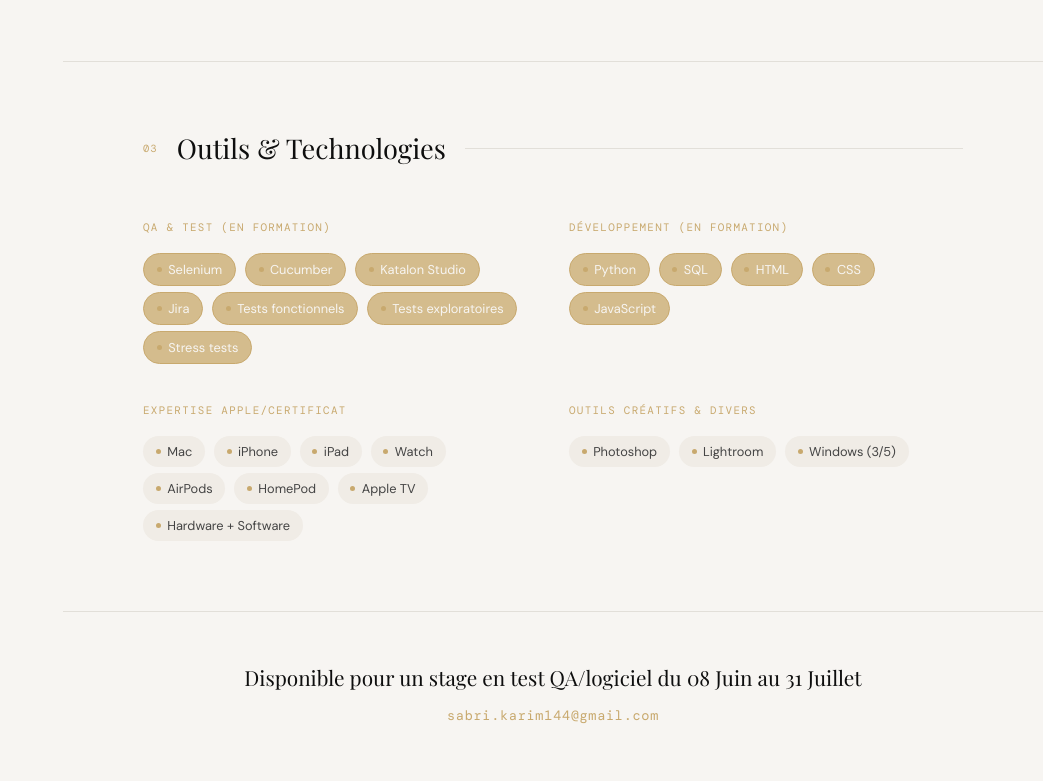
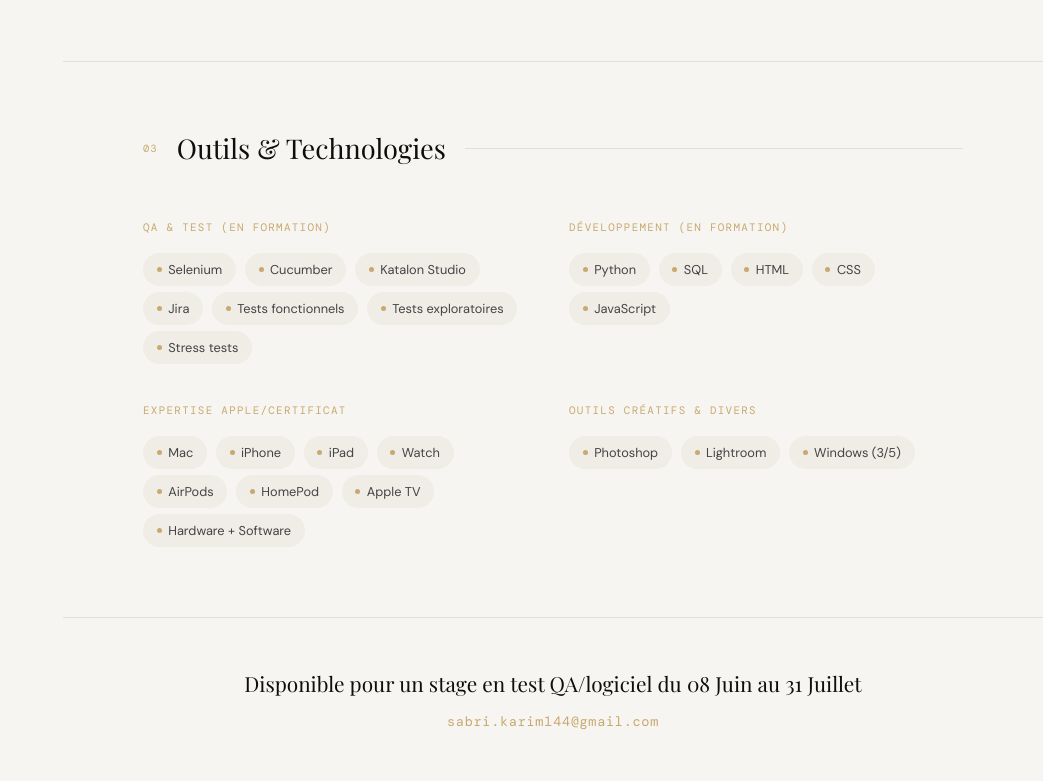
Before and after one commit to sabrikarim144-ship-it/NCV-linkedin, a plain HTML site: page index.html in a window 1280 px wide. Shown: the part 2765-3546 px from the top of the page, without its empty margins (237-1280 px from the left). Drawn offline with nearby package versions, Linux system fonts and the light colour scheme.

Commit message:
Update index.html

```diff
--- a/index.html
+++ b/index.html
@@ -477,19 +477,15 @@
     align-items: center;
     gap: .4rem;
     font-size: .8rem;
-    background: #f0ece6;
+    background: #f0ece6; /* Couleur de base (identique à Apple) */
     color: #444;
     padding: .3rem .8rem;
     border-radius: 20px;
     margin: 0 .3rem .4rem 0;
+    border: 1px solid transparent; /* Pour garder l'alignement stable */
   }
 
-  /* MODIFICATION ICI : Doré plus léger pour les items actifs */
-  .skill-pill.active {
-    background: #d4bc8d;
-    color: var(--white);
-    border: 1px solid #c8a96e;
-  }
+  /* On supprime la règle skill-pill.active pour que tout soit uniforme */
 
   .skill-pill .dot {
     width: 5px; height: 5px;
@@ -812,21 +808,21 @@
     <div class="skills-grid">
       <div>
         <div class="skill-group-title">QA &amp; Test (en formation)</div>
-        <span class="skill-pill active"><span class="dot"></span>Selenium</span>
-        <span class="skill-pill active"><span class="dot"></span>Cucumber</span>
-        <span class="skill-pill active"><span class="dot"></span>Katalon Studio</span>
-        <span class="skill-pill active"><span class="dot"></span>Jira</span>
-        <span class="skill-pill active"><span class="dot"></span>Tests fonctionnels</span>
-        <span class="skill-pill active"><span class="dot"></span>Tests exploratoires</span>
-        <span class="skill-pill active"><span class="dot"></span>Stress tests</span>
+        <span class="skill-pill"><span class="dot"></span>Selenium</span>
+        <span class="skill-pill"><span class="dot"></span>Cucumber</span>
+        <span class="skill-pill"><span class="dot"></span>Katalon Studio</span>
+        <span class="skill-pill"><span class="dot"></span>Jira</span>
+        <span class="skill-pill"><span class="dot"></span>Tests fonctionnels</span>
+        <span class="skill-pill"><span class="dot"></span>Tests exploratoires</span>
+        <span class="skill-pill"><span class="dot"></span>Stress tests</span>
       </div>
       <div>
         <div class="skill-group-title">Développement (en formation)</div>
-        <span class="skill-pill active"><span class="dot"></span>Python</span>
-        <span class="skill-pill active"><span class="dot"></span>SQL</span>
-        <span class="skill-pill active"><span class="dot"></span>HTML</span>
-        <span class="skill-pill active"><span class="dot"></span>CSS</span>
-        <span class="skill-pill active"><span class="dot"></span>JavaScript</span>
+        <span class="skill-pill"><span class="dot"></span>Python</span>
+        <span class="skill-pill"><span class="dot"></span>SQL</span>
+        <span class="skill-pill"><span class="dot"></span>HTML</span>
+        <span class="skill-pill"><span class="dot"></span>CSS</span>
+        <span class="skill-pill"><span class="dot"></span>JavaScript</span>
       </div>
       <div>
         <div class="skill-group-title">Expertise Apple/Certificat</div>
```
